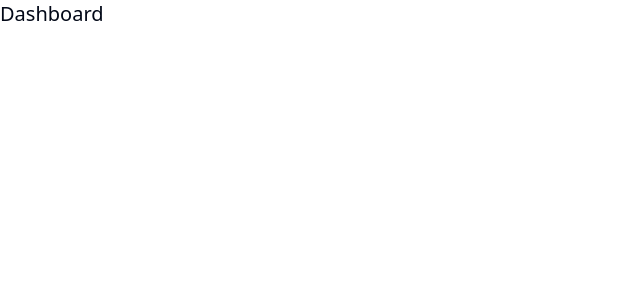
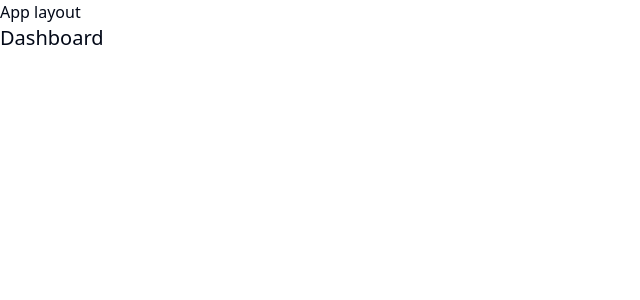
Before and after one commit to pedromtec/pizzashop-web, a React (Vite) app: page / in a window 1280 px wide. Shown: the top 300 px of the page, without its empty margins (0-640 px from the left). Built offline with nearby package versions, Linux system fonts and the light colour scheme.

Commit message:
feat: Add layouts

```diff
--- /dev/null
+++ b/src/pages/_layouts/app.tsx
@@ -0,0 +1,12 @@
+import { Outlet } from 'react-router-dom'
+
+export function AppLayout() {
+  return (
+    <div>
+      <h1>App layout</h1>
+      <div>
+        <Outlet />
+      </div>
+    </div>
+  )
+}
--- /dev/null
+++ b/src/pages/_layouts/auth.tsx
@@ -0,0 +1,12 @@
+import { Outlet } from 'react-router-dom'
+
+export function AuthLayout() {
+  return (
+    <div>
+      <h1>Auth layout</h1>
+      <div>
+        <Outlet />
+      </div>
+    </div>
+  )
+}
--- a/src/pages/error-page.tsx
+++ b/src/pages/error-page.tsx
@@ -22,7 +22,7 @@
   console.error(error)
 
   if (isRouteErrorResponse(error)) {
-    return <ErrorNote message={error.statusText} />
+    return <ErrorNote message={error.data} />
   }
 
   if (error instanceof Error) {
```
Also changed, not shown: src/routes.tsx (+12 -3 lines).
